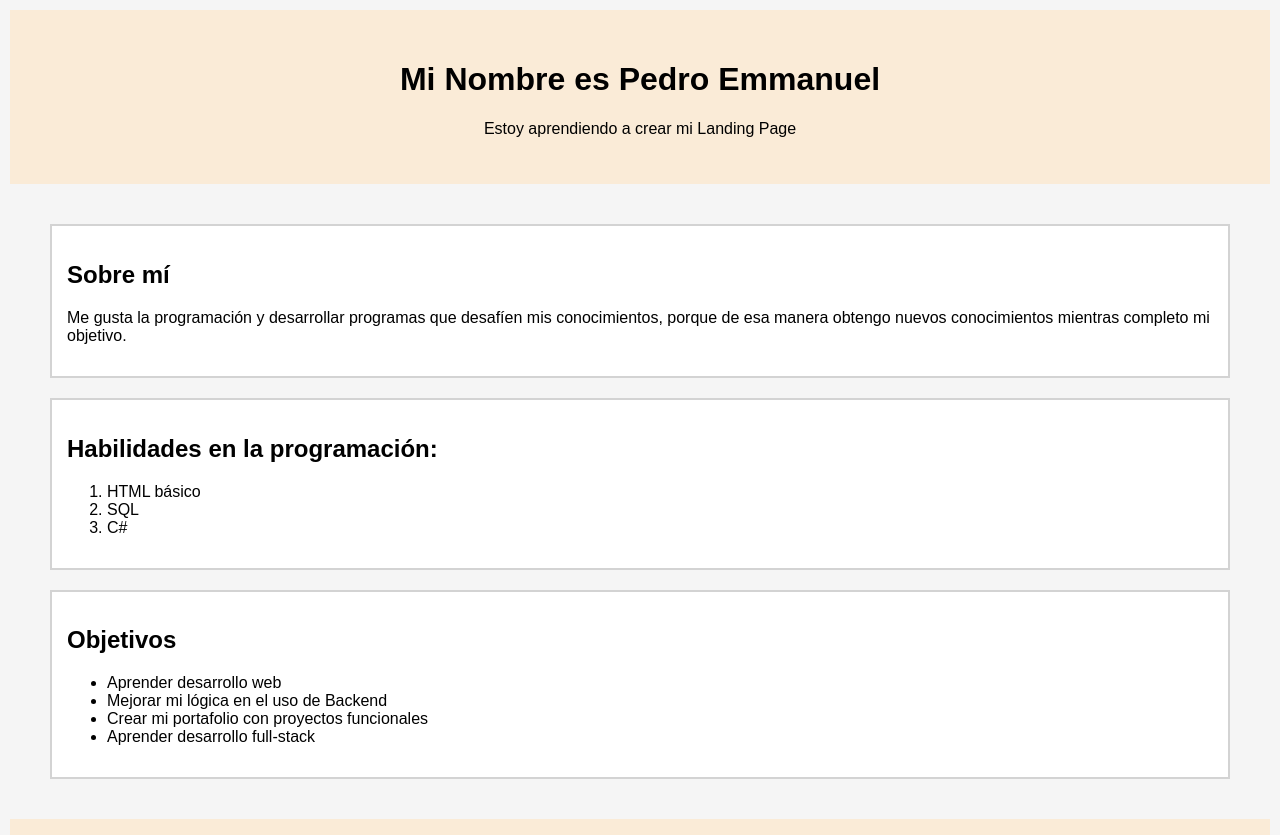
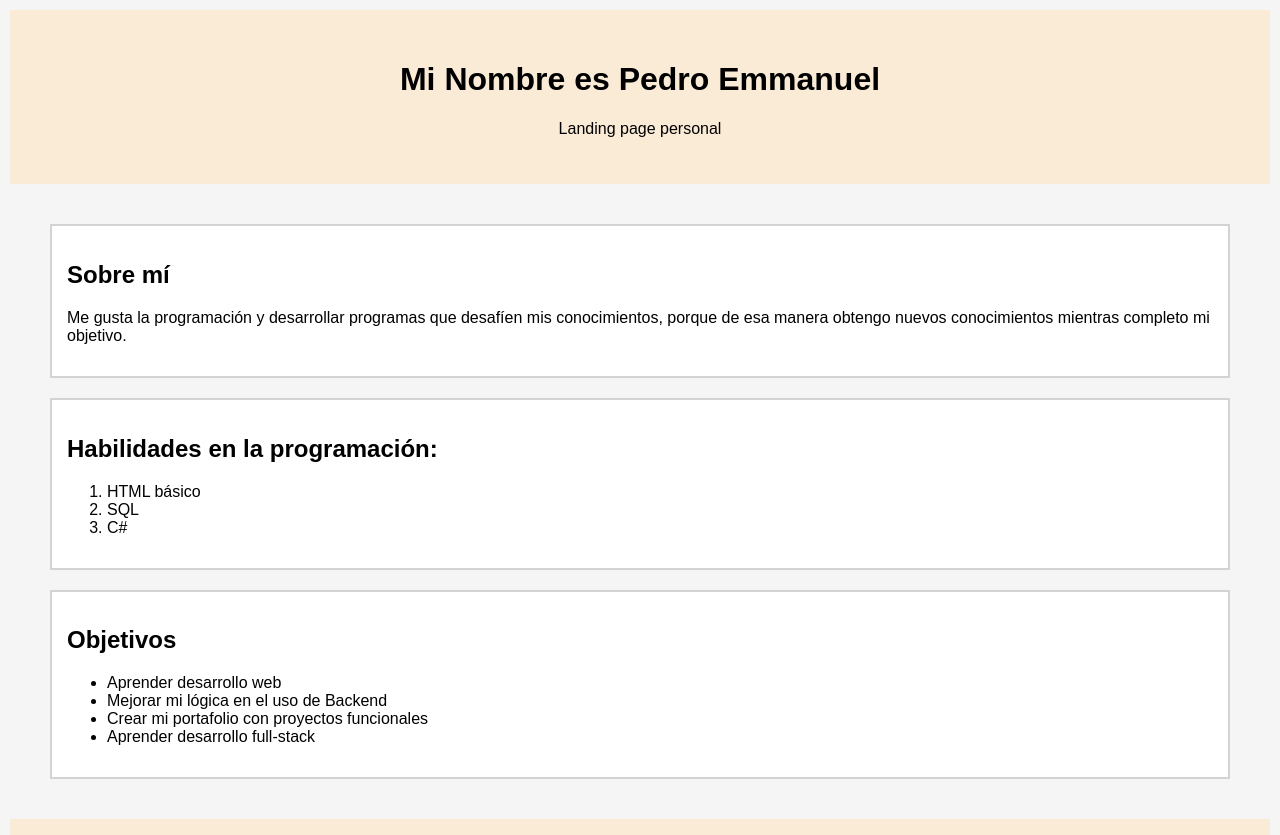
Before and after one commit to A2Pedrito/landing-page, a plain HTML site: page index.html in a window 1280 px wide. Shown: the top 835 px of the page. Drawn offline with Linux system fonts and the light colour scheme.

Commit message:
Actualización del html

```diff
--- a/index.html
+++ b/index.html
@@ -9,7 +9,7 @@
   <body>
     <header>
       <h1>Mi Nombre es Pedro Emmanuel</h1>
-      <p>Estoy aprendiendo a crear mi Landing Page</p>
+      <p>Landing page personal</p>
     </header>
 
     <main>
```
